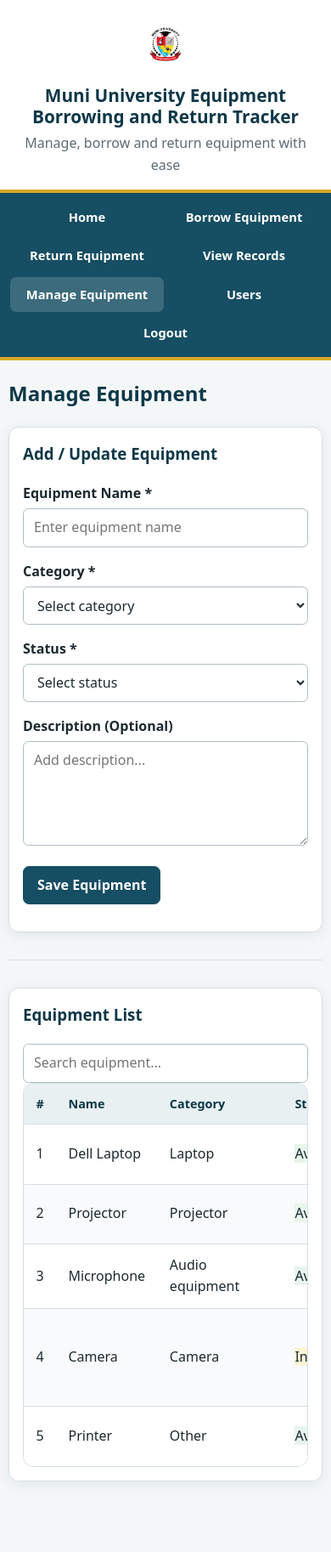
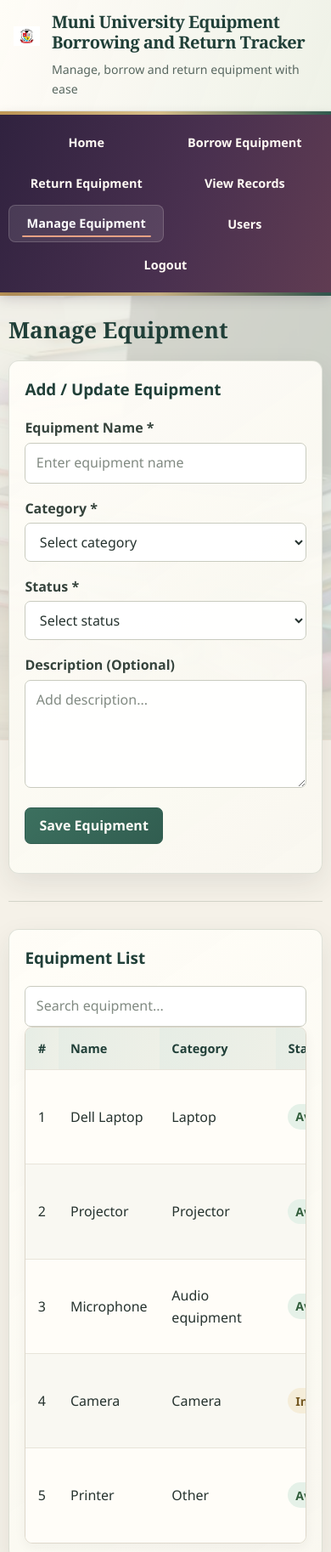
Before and after one commit to Sammygrac/Group8-project, a plain HTML site: page manage.html in a window 390 px wide. Shown: the top 1826 px of the page at 85% size. Before the commit the page ends 1787 px from the top, so only its background shows below. Drawn offline with Linux system fonts and the light colour scheme.

Commit message:
Revise styles for improved responsiveness and colors
Updated styles for the Muni University Equipment Borrowing and Return Tracker, enhancing responsiveness and color scheme.

```diff
--- a/styles.css
+++ b/styles.css
@@ -1,20 +1,26 @@
-/* Shared styles for the Muni University Equipment Borrowing and Return Tracker */
+/*
+ * Muni University Equipment Borrowing and Return Tracker
+ * Shared responsive styles for all pages.
+ */
+
 :root {
     color-scheme: light;
-    --color-primary: #164e63;
-    --color-primary-dark: #0e3848;
-    --color-accent: #d7a928;
-    --color-bg: #f4f7f8;
-    --color-surface: #fff;
-    --color-text: #1c2930;
-    --color-muted: #5d6b73;
-    --color-border: #d5dfe3;
-    --color-success: #e8f5ec;
-    --color-warning: #fff4d6;
-    --color-danger: #fde9e7;
-    --shadow-card: 0 4px 16px rgb(15 45 58 / 8%);
-    --radius: 0.75rem;
-    font-family: system-ui, -apple-system, BlinkMacSystemFont, "Segoe UI", sans-serif;
+    --ink: #26332f;
+    --ink-soft: #586760;
+    --green: #315d50;
+    --green-deep: #203f38;
+    --green-light: #e8f0e9;
+    --gold: #c39b58;
+    --cream: #f5f1e8;
+    --paper: #fffdf8;
+    --line: #ded8cb;
+    --red: #9c463d;
+    --red-light: #f8e9e5;
+    --amber: #765a24;
+    --amber-light: #f5edd9;
+    --shadow: 0 12px 32px rgb(34 49 43 / 9%);
+    --radius: 12px;
+    font-family: "Segoe UI", Arial, sans-serif;
     font-synthesis: none;
     text-rendering: optimizeLegibility;
 }
@@ -31,11 +37,31 @@ html {
 }
 
 body.page {
+    position: relative;
+    isolation: isolate;
     min-height: 100vh;
     margin: 0;
-    background: var(--color-bg);
-    color: var(--color-text);
-    line-height: 1.6;
+    background: var(--cream);
+    color: var(--ink);
+    line-height: 1.65;
+}
+
+/* A quiet, fixed photo backdrop: the warm veil keeps text easy to read. */
+body.page::before {
+    position: fixed;
+    z-index: -1;
+    inset: -2%;
+    content: "";
+    pointer-events: none;
+    background:
+        linear-gradient(125deg, rgb(245 241 232 / 91%), rgb(228 236 226 / 86%)),
+        url("combinedEquipment.jpg") center / cover no-repeat;
+    animation: backdrop-drift 48s ease-in-out infinite alternate;
+}
+
+@keyframes backdrop-drift {
+    from { transform: scale(1.02) translate3d(-0.4%, 0, 0); }
+    to { transform: scale(1.08) translate3d(0.4%, -0.5%, 0); }
 }
 
 img {
@@ -45,93 +71,162 @@ img {
 }
 
 a {
-    color: var(--color-primary);
-    text-underline-offset: 0.2em;
+    color: var(--green);
+    text-underline-offset: 0.18em;
 }
 
 a:hover {
-    color: var(--color-primary-dark);
+    color: var(--green-deep);
 }
 
 :focus-visible {
-    outline: 3px solid var(--color-accent);
+    outline: 3px solid var(--gold);
     outline-offset: 3px;
 }
 
 .site-header {
-    display: grid;
-    grid-template-columns: auto minmax(0, 1fr) auto;
+    display: flex;
     align-items: center;
-    gap: clamp(1rem, 3vw, 2.5rem);
-    padding: 1rem clamp(1rem, 5vw, 4rem);
-    background: var(--color-surface);
+    gap: clamp(1rem, 3vw, 2rem);
+    min-height: 132px;
+    padding: 1rem max(1.25rem, calc((100vw - 1200px) / 2));
+    background: linear-gradient(110deg, rgb(255 253 248 / 97%), rgb(239 242 232 / 94%));
+    border-bottom: 1px solid rgb(49 93 80 / 12%);
 }
 
-.site-header__logo img,
-.site-header__image img {
-    width: 100px;
-    height: 100px;
+.site-header__logo img {
+    width: 88px;
+    height: 88px;
     object-fit: contain;
 }
 
 .site-header__content h1 {
     margin: 0;
-    color: var(--color-primary-dark);
-    font-size: clamp(1.3rem, 3vw, 2rem);
+    color: var(--green-deep);
+    font-family: Georgia, "Times New Roman", serif;
+    font-size: clamp(1.35rem, 3vw, 2.15rem);
+    font-weight: 600;
+    letter-spacing: -0.025em;
     line-height: 1.2;
 }
 
 .site-header__content p {
-    margin: 0.4rem 0 0;
-    color: var(--color-muted);
+    margin: 0.45rem 0 0;
+    color: var(--ink-soft);
+    font-size: 0.98rem;
 }
 
 body.page > hr {
     height: 4px;
     margin: 0;
     border: 0;
-    background: var(--color-accent);
+    background: linear-gradient(90deg, var(--gold), #dec58d 48%, var(--green));
 }
-
+/* Distinct navigation: deep plum with warm coral accents */
 .site-nav {
+    position: relative;
     display: flex;
     flex-wrap: wrap;
     justify-content: center;
-    gap: 0.25rem;
-    padding: 0.5rem clamp(0.75rem, 3vw, 2rem);
-    background: var(--color-primary);
+    gap: 0.4rem;
+    padding: 0.8rem 1rem;
+    background: linear-gradient(110deg, #30223f 0%, #49304f 55%, #603c52 100%);
+    box-shadow: 0 5px 16px rgb(38 25 48 / 22%);
 }
 
 .site-nav a {
-    display: inline-block;
-    padding: 0.65rem 0.9rem;
-    border-radius: 0.45rem;
-    color: #fff;
-    font-weight: 650;
+    position: relative;
+    display: inline-flex;
+    align-items: center;
+    min-height: 2.75rem;
+    padding: 0.6rem 0.95rem;
+    border: 1px solid transparent;
+    border-radius: 0.5rem;
+    color: #fffaf4;
+    font-weight: 600;
     text-decoration: none;
+    transition:
+        background-color 180ms ease,
+        border-color 180ms ease,
+        color 180ms ease,
+        transform 180ms ease;
+}
+
+/* Small coral indicator that grows on hover/current page */
+.site-nav a::after {
+    position: absolute;
+    right: 0.9rem;
+    bottom: 0.3rem;
+    left: 0.9rem;
+    height: 2px;
+    border-radius: 2px;
+    background: #e6a184;
+    content: "";
+    transform: scaleX(0);
+    transform-origin: left;
+    transition: transform 180ms ease;
 }
 
 .site-nav a:hover,
 .site-nav a[aria-current="page"] {
-    background: rgb(255 255 255 / 16%);
+    border-color: rgb(255 250 244 / 18%);
+    background: rgb(255 255 255 / 10%);
     color: #fff;
+    transform: translateY(-1px);
+}
+
+.site-nav a:hover::after,
+.site-nav a[aria-current="page"]::after {
+    transform: scaleX(1);
+}
+
+.site-nav a:focus-visible {
+    outline: 3px solid #f2c879;
+    outline-offset: 3px;
+}
+
+@media (max-width: 600px) {
+    .site-nav {
+        justify-content: flex-start;
+        gap: 0.25rem;
+        padding: 0.65rem;
+    }
+
+    .site-nav a {
+        flex: 1 1 auto;
+        justify-content: center;
+        padding-inline: 0.7rem;
+        font-size: 0.9rem;
+    }
+}
+
+@media (prefers-reduced-motion: reduce) {
+    .site-nav a,
+    .site-nav a::after {
+        transition: none;
+    }
 }
 
 .page-content {
-    width: min(1200px, calc(100% - 2rem));
+    width: min(1160px, calc(100% - 2.5rem));
     margin: 0 auto;
-    padding: clamp(1.25rem, 4vw, 3rem) 0;
+    padding: clamp(1.5rem, 4vw, 3.25rem) 0;
 }
 
 .page-content h2 {
-    margin: 0 0 1.25rem;
-    color: var(--color-primary-dark);
-    font-size: clamp(1.5rem, 3vw, 2.1rem);
+    margin: 0 0 1.15rem;
+    color: var(--green-deep);
+    font-family: Georgia, "Times New Roman", serif;
+    font-size: clamp(1.65rem, 3vw, 2.25rem);
+    font-weight: 600;
+    line-height: 1.25;
 }
 
 .page-content h3 {
-    margin-top: 0;
-    color: var(--color-primary-dark);
+    margin: 0 0 1rem;
+    color: var(--green-deep);
+    font-size: 1.18rem;
+    font-weight: 650;
 }
 
 .page-content > hr,
@@ -142,7 +237,18 @@ body.page > hr {
 .users > hr {
     margin: 2rem 0;
     border: 0;
-    border-top: 1px solid var(--color-border);
+    border-top: 1px solid rgb(82 99 87 / 20%);
+}
+
+.panel,
+.home-intro,
+.dashboard-card,
+.home-equipment {
+    padding: clamp(1.15rem, 3vw, 1.75rem);
+    border: 1px solid rgb(93 110 93 / 19%);
+    border-radius: var(--radius);
+    background: linear-gradient(145deg, rgb(255 253 248 / 96%), rgb(249 248 240 / 93%));
+    box-shadow: var(--shadow);
 }
 
 .panel,
@@ -157,66 +263,78 @@ body.page > hr {
     margin-bottom: 1.5rem;
 }
 
-.panel,
-.home-intro,
-.dashboard-card,
-.home-equipment {
-    padding: clamp(1rem, 3vw, 1.5rem);
-    border: 1px solid var(--color-border);
-    border-radius: var(--radius);
-    background: var(--color-surface);
-    box-shadow: var(--shadow-card);
+.home-intro {
+    position: relative;
+    overflow: hidden;
+    padding: clamp(1.5rem, 5vw, 3.25rem);
+    border-top: 4px solid var(--gold);
 }
 
-.home-intro {
-    padding: clamp(1.5rem, 5vw, 3rem);
-    border-top: 5px solid var(--color-accent);
+.home-intro::after {
+    position: absolute;
+    right: -3rem;
+    bottom: -5rem;
+    width: 14rem;
+    height: 14rem;
+    border: 1px solid rgb(49 93 80 / 10%);
+    border-radius: 50%;
+    content: "";
+    pointer-events: none;
 }
 
-.home-intro p {
-    max-width: 65ch;
-    color: var(--color-muted);
+.home-intro p,
+.dashboard-card p {
+    max-width: 66ch;
+    color: var(--ink-soft);
 }
 
 .home-intro__actions {
     display: flex;
     flex-wrap: wrap;
     gap: 0.75rem;
-    margin-top: 1.25rem;
+    margin-top: 1.35rem;
 }
 
 .dashboard__cards {
     display: grid;
-    grid-template-columns: repeat(auto-fit, minmax(min(100%, 220px), 1fr));
+    grid-template-columns: repeat(auto-fit, minmax(min(100%, 225px), 1fr));
     gap: 1rem;
 }
 
-.dashboard-card h3 {
-    margin-bottom: 0.5rem;
+.dashboard-card {
+    box-shadow: 0 6px 20px rgb(34 49 43 / 6%);
+    transition: transform 160ms ease, box-shadow 160ms ease;
 }
 
-.dashboard-card p {
-    color: var(--color-muted);
+.dashboard-card:hover {
+    transform: translateY(-3px);
+    box-shadow: var(--shadow);
+}
+
+.dashboard-card h3 {
+    margin-bottom: 0.4rem;
 }
 
 .records-tabs {
     display: flex;
     flex-wrap: wrap;
-    gap: 0.5rem;
-    margin: 0 0 1.25rem;
-    border-bottom: 1px solid var(--color-border);
+    gap: 0.25rem;
+    margin: 0 0 1.2rem;
+    border-bottom: 1px solid var(--line);
 }
 
 .records-tabs__link {
-    padding: 0.7rem 0.9rem;
+    padding: 0.65rem 0.9rem;
     border-bottom: 3px solid transparent;
+    color: var(--ink-soft);
     text-decoration: none;
 }
 
+.records-tabs__link:hover,
 .records-tabs__link--active,
 .records-tabs__link[aria-current="page"] {
-    border-bottom-color: var(--color-accent);
-    color: var(--color-primary-dark);
+    border-bottom-color: var(--gold);
+    color: var(--green-deep);
     font-weight: 700;
 }
 
@@ -243,12 +361,26 @@ input,
 select,
 textarea {
     width: 100%;
-    min-height: 2.75rem;
-    padding: 0.6rem 0.75rem;
-    border: 1px solid #aebdc4;
-    border-radius: 0.4rem;
-    background: var(--color-surface);
-    color: var(--color-text);
+    min-height: 2.8rem;
+    padding: 0.62rem 0.78rem;
+    border: 1px solid #c9cbbf;
+    border-radius: 7px;
+    background: rgb(255 255 255 / 94%);
+    color: var(--ink);
+    transition: border-color 150ms ease, box-shadow 150ms ease;
+}
+
+input::placeholder,
+textarea::placeholder {
+    color: #818a82;
+}
+
+input:focus,
+select:focus,
+textarea:focus {
+    border-color: var(--green);
+    outline: 0;
+    box-shadow: 0 0 0 3px rgb(49 93 80 / 12%);
 }
 
 textarea {
@@ -267,6 +399,7 @@ textarea {
 .form label {
     display: inline-block;
     margin-bottom: 0.25rem;
+    color: #35433c;
     font-weight: 650;
 }
 
@@ -275,78 +408,91 @@ button,
     display: inline-flex;
     align-items: center;
     justify-content: center;
-    min-height: 2.6rem;
-    padding: 0.55rem 1rem;
-    border: 1px solid var(--color-primary);
-    border-radius: 0.45rem;
-    background: var(--color-primary);
-    color: #fff;
+    min-height: 2.65rem;
+    padding: 0.58rem 1rem;
+    border: 1px solid var(--green);
+    border-radius: 7px;
+    background: linear-gradient(135deg, #3c705f, var(--green));
+    color: #fffdf8;
     font-weight: 650;
+    line-height: 1.25;
     text-align: center;
     text-decoration: none;
     cursor: pointer;
-    transition: background-color 150ms ease, transform 150ms ease;
+    transition: transform 150ms ease, box-shadow 150ms ease, filter 150ms ease;
 }
 
 button:hover,
 .button:hover {
     transform: translateY(-1px);
-    background: var(--color-primary-dark);
+    box-shadow: 0 5px 12px rgb(32 63 56 / 17%);
     color: #fff;
+    filter: brightness(0.96);
+}
+
+button:disabled,
+button[aria-disabled="true"] {
+    border-color: #9a9d94;
+    background: #9a9d94;
+    cursor: not-allowed;
+    filter: none;
+    transform: none;
 }
 
 .button-primary {
-    border-color: var(--color-accent);
-    background: var(--color-accent);
-    color: #18252b;
+    border-color: #b68b43;
+    background: linear-gradient(135deg, #d5b16b, var(--gold));
+    color: #28332d;
 }
 
 .button-primary:hover {
-    background: #c3971f;
-    color: #18252b;
+    color: #28332d;
+    filter: brightness(0.97);
 }
 
 .table-wrapper {
     width: 100%;
     overflow-x: auto;
-    border: 1px solid var(--color-border);
-    border-radius: var(--radius);
-    background: var(--color-surface);
+    border: 1px solid var(--line);
+    border-radius: 9px;
+    background: rgb(255 253 248 / 96%);
+    box-shadow: 0 4px 14px rgb(34 49 43 / 5%);
 }
 
 .records-table {
     width: 100%;
     border-collapse: collapse;
-    background: var(--color-surface);
+    background: transparent;
 }
 
 .records-table caption {
     padding: 0.75rem;
-    color: var(--color-muted);
+    color: var(--ink-soft);
     text-align: left;
 }
 
 .records-table th,
 .records-table td {
-    padding: 0.75rem 0.9rem;
-    border-bottom: 1px solid var(--color-border);
+    padding: 0.78rem 0.9rem;
+    border-bottom: 1px solid #e8e4da;
     text-align: left;
     vertical-align: middle;
 }
 
 .records-table th {
-    background: #e8f0f2;
-    color: var(--color-primary-dark);
-    font-size: 0.9rem;
+    background: linear-gradient(100deg, #e6ede5, #eef0e7);
+    color: var(--green-deep);
+    font-size: 0.91rem;
+    font-weight: 700;
     white-space: nowrap;
 }
 
 .records-table tbody tr:nth-child(even) {
-    background: #f8fafb;
+    background: rgb(247 247 240 / 72%);
 }
 
 .records-table tbody tr:hover {
-    background: #edf5f6;
+    background: #edf2e9;
 }
 
 .records-table tbody tr:last-child td {
@@ -354,23 +500,35 @@ button:hover,
 }
 
 .records-table__action {
-    min-height: 2.2rem;
-    padding: 0.35rem 0.75rem;
+    min-height: 2.25rem;
+    padding: 0.4rem 0.75rem;
 }
 
 .status-available,
 .status-active {
-    background: var(--color-success);
+    display: inline-block;
+    padding: 0.2rem 0.55rem;
+    border-radius: 999px;
+    background: #e5f1e8;
+    color: #315d3b;
+    font-size: 0.88rem;
+    font-weight: 650;
+}
+
+.status-warning {
+    display: inline-block;
+    padding: 0.2rem 0.55rem;
+    border-radius: 999px;
+    background: var(--amber-light);
+    color: var(--amber);
+    font-size: 0.88rem;
+    font-weight: 650;
 }
 
 .status-overdue {
-    background: var(--color-danger) !important;
-    color: #8b241a;
+    background: var(--red-light) !important;
+    color: var(--red);
     font-weight: 700;
-}
-
-.status-warning {
-    background: var(--color-warning) !important;
 }
 
 .visually-hidden {
@@ -386,47 +544,57 @@ button:hover,
 }
 
 @media (max-width: 700px) {
+    body.page::before {
+        background-attachment: scroll;
+        animation-duration: 65s;
+    }
+
     .site-header {
-        grid-template-columns: auto minmax(0, 1fr);
-        gap: 0.75rem;
-        padding: 1rem;
+        min-height: 100px;
+        gap: 0.9rem;
+        padding: 0.9rem 1rem;
     }
 
     .site-header__logo img {
-        width: 72px;
-        height: 72px;
-    }
-
-    .site-header__image {
-        display: none;
+        width: 68px;
+        height: 68px;
     }
 
     .site-nav {
         justify-content: flex-start;
+        padding-inline: 0.65rem;
     }
 
     .site-nav a {
         padding: 0.55rem 0.65rem;
-        font-size: 0.92rem;
+        font-size: 0.9rem;
     }
 
     .page-content {
-        width: min(100% - 1.25rem, 1200px);
+        width: min(100% - 1.25rem, 1160px);
     }
 
     .records-table {
-        min-width: 680px;
+        min-width: 650px;
     }
 }
 
-@media (max-width: 420px) {
+@media (max-width: 460px) {
     .site-header {
-        grid-template-columns: 1fr;
-        text-align: center;
+        align-items: flex-start;
     }
 
     .site-header__logo img {
-        margin: 0 auto;
+        width: 56px;
+        height: 56px;
+    }
+
+    .site-header__content h1 {
+        font-size: 1.25rem;
+    }
+
+    .site-header__content p {
+        font-size: 0.88rem;
     }
 
     .site-nav a {
@@ -437,13 +605,77 @@ button:hover,
     .home-intro__actions > * {
         flex: 1 1 100%;
     }
+
+    .records__controls > * {
+        flex: 1 1 100%;
+    }
 }
 
 @media (prefers-reduced-motion: reduce) {
+    html {
+        scroll-behavior: auto;
+    }
+
     *,
     *::before,
     *::after {
+        animation-duration: 0.01ms !important;
+        animation-iteration-count: 1 !important;
         scroll-behavior: auto !important;
         transition-duration: 0.01ms !important;
     }
 }
+/* Button-like links in dashboard and tables */
+.dashboard-card a,
+.home-equipment a,
+.records-table a,
+.records-table__action,
+.button-link {
+    display: inline-flex;
+    align-items: center;
+    justify-content: center;
+    min-height: 2.7rem;
+    padding: 0.6rem 1rem;
+    border: 1px solid rgb(49 93 80 / 18%);
+    border-radius: 999px;
+    background: linear-gradient(135deg, #edf4ef, #ddeae1);
+    color: #214a3f;
+    font-weight: 600;
+    text-decoration: none;
+    box-shadow: 0 2px 8px rgb(34 49 43 / 6%);
+    transition: all 180ms ease;
+}
+
+.dashboard-card a:hover,
+.home-equipment a:hover,
+.records-table a:hover,
+.records-table__action:hover,
+.button-link:hover {
+    background: linear-gradient(135deg, #dfeae2, #ccdcd1);
+    border-color: rgb(33 74 63 / 26%);
+    transform: translateY(-1px);
+    box-shadow: 0 6px 14px rgb(34 49 43 / 10%);
+}
+
+/* Make the action text look extra clean */
+.dashboard-card a,
+.home-equipment a,
+.records-table a {
+    font-size: 1rem;
+}
+
+/* If you want a stronger green CTA look */
+.dashboard-card a.button-primary,
+.home-equipment a.primary,
+.button-primary {
+    background: linear-gradient(135deg, #325f54, #214a3f);
+    color: #f7f8f4;
+    border-color: transparent;
+}
+
+.dashboard-card a.button-primary:hover,
+.home-equipment a.primary:hover,
+.button-primary:hover {
+    background: linear-gradient(135deg, #294f48, #1d3f38);
+    color: #fff;
+}
```
